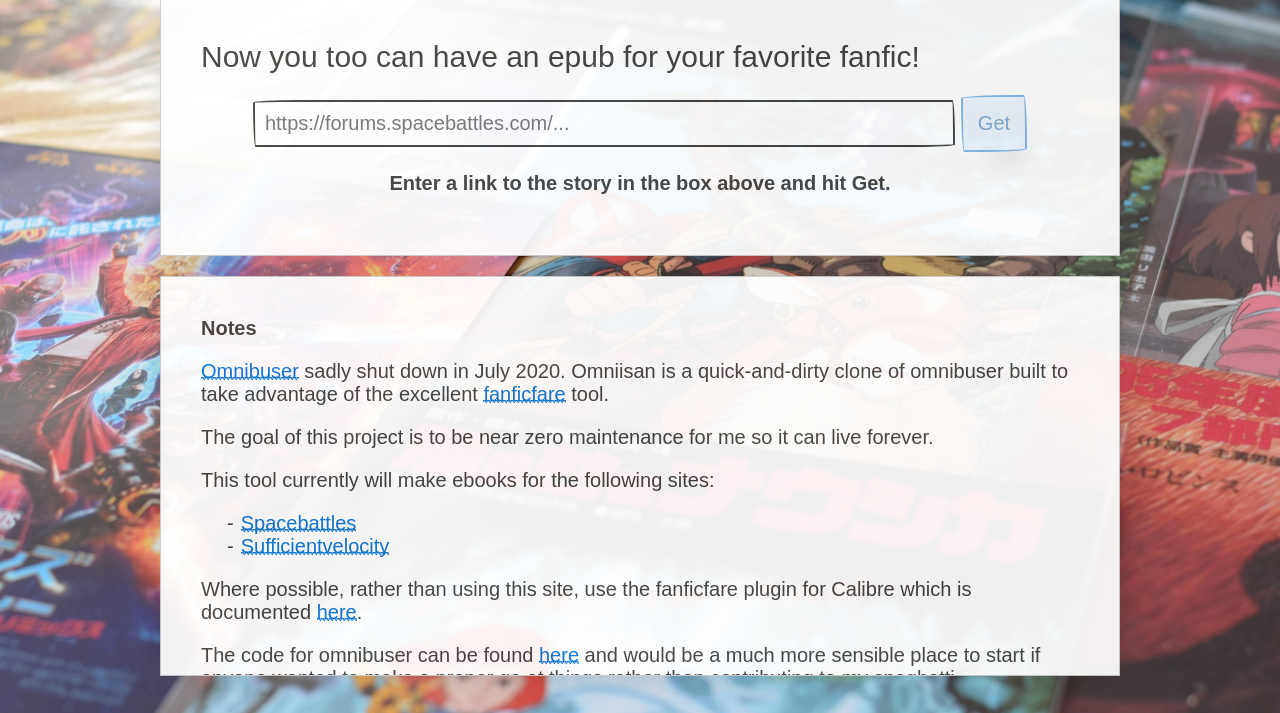
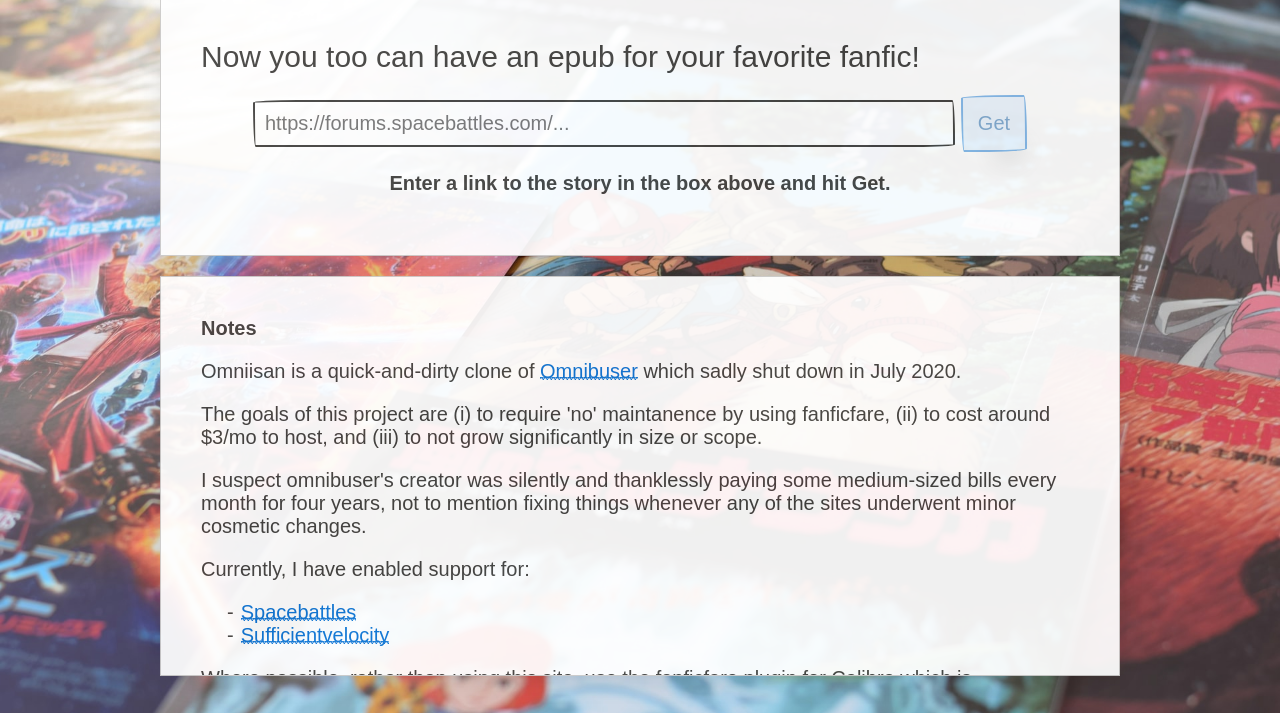
Before and after one commit to thisisreallyfrustrating/omniisan, a Flask app: page / in a window 1280 px wide. Shown: the part 87-800 px from the top of the page. Run offline with Flask 2, Linux system fonts and the light colour scheme; parts of the project's set-up code (start-up, migrations or seed data) failed here and were passed over; some libraries are stand-ins or nearby versions; some web fonts are replaced.

Commit message:
re-wrote notes

```diff
--- a/omniisan/templates/index.html
+++ b/omniisan/templates/index.html
@@ -93,14 +93,19 @@
 
         <div class="paper container" style="height:400px; overflow: auto;">
           <p style="margin-top: 0;"><strong>Notes</strong></p>
-          <p> <a href="http://www.omnibuser.com/">Omnibuser</a> sadly shut
-            down in July 2020. Omniisan is a quick-and-dirty clone of
-            omnibuser built to take advantage of the
-            excellent <a href="https://github.com/JimmXinu/FanFicFare">fanficfare</a>
-            tool.</p>
-          <p>The goal of this project is to be near zero maintenance for me so
-            it can live forever.</p>
-          <p>This tool currently will make ebooks for the following sites:</p>
+          <p>Omniisan is a quick-and-dirty clone
+          of <a href="http://www.omnibuser.com/">Omnibuser</a> which
+          sadly shut down in July 2020.</p>
+          <p>The goals of this project are (i) to require 'no'
+            maintanence by using fanficfare, (ii) to cost around $3/mo
+            to host, and (iii) to not grow significantly in size or
+            scope.</p>
+          <p>I suspect omnibuser's creator was silently and
+            thanklessly paying some medium-sized bills every month for
+            four years, not to mention fixing things whenever any of
+            the sites underwent minor cosmetic changes.</p>
+
+          <p>Currently, I have enabled support for:</p>
           <ul>
             <li><a href="https://spacebattles.org/">Spacebattles</a></li>
             <li><a href="https://sufficientvelocity.org/">Sufficientvelocity</a></li>
@@ -109,14 +114,6 @@
             plugin for Calibre which is
             documented <a
               href="https://github.com/JimmXinu/FanFicFare/wiki/CalibrePlugin">here</a>.</p>
-          <p>The code for omnibuser can be
-            found <a href="https://github.com/valedan/omnibuser">here</a> and
-            would be a much more sensible place to start if anyone wanted to
-            make a proper go at things rather than contributing to my
-            spaghetti.</p>
-
-          <p style="margin-top: 0;"><strong>Contact</strong></p>
-          <p><bdo dir="rtl">gro.fds@otsirc</bdo></p>
         </div>
 
         <input v-if="makingRequest" class="modal-state" id="jobBox"
```
